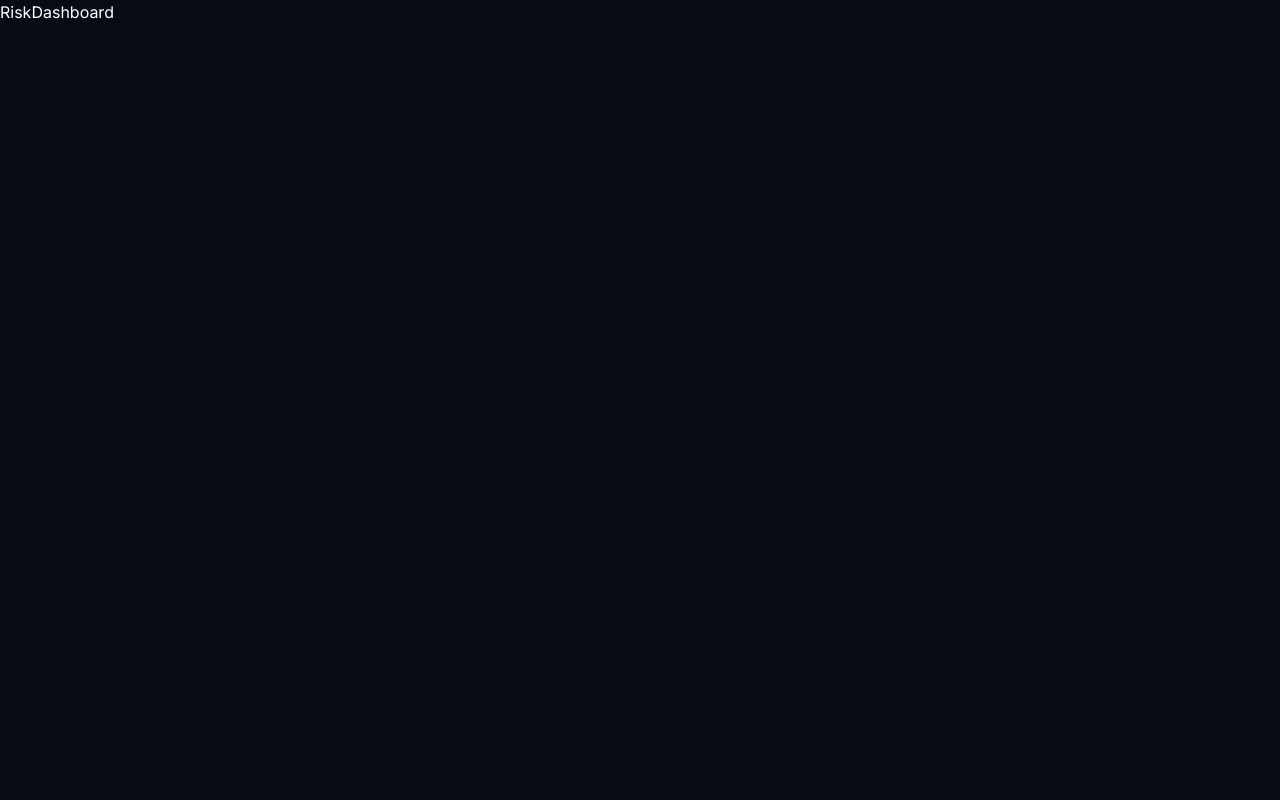
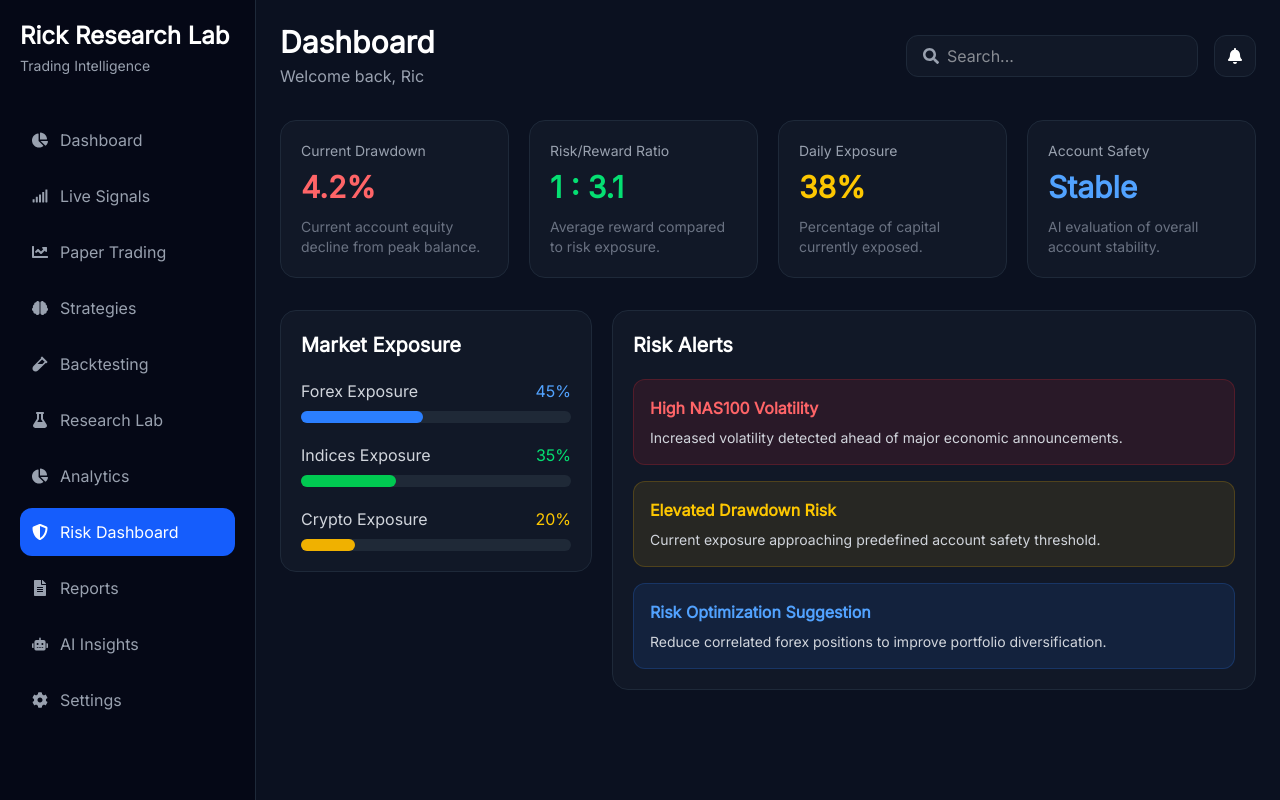
Before and after one commit to ricmusyoki-glitch/RESEARCH-LAB-TRAINING-BOT-DASHBOARD-FRONTEND, a React (Vite) app: page /risk-dashboard in a window 1280 px wide. Built offline with nearby package versions, Linux system fonts and the light colour scheme.

Commit message:
created the risk dashboard page and the components related to it

```diff
--- /dev/null
+++ b/src/components/ExposurePanel.jsx
@@ -0,0 +1,83 @@
+function ExposurePanel() {
+  return (
+    <div className="bg-[#111827] p-5 rounded-2xl border border-gray-800">
+
+      <h2 className="text-white text-xl font-bold mb-5">
+        Market Exposure
+      </h2>
+
+      <div className="space-y-5">
+
+        <div>
+
+          <div className="flex justify-between mb-2">
+
+            <p className="text-gray-300">
+              Forex Exposure
+            </p>
+
+            <p className="text-blue-400">
+              45%
+            </p>
+
+          </div>
+
+          <div className="w-full bg-[#1F2937] rounded-full h-3">
+
+            <div className="bg-blue-500 h-3 rounded-full w-[45%]"></div>
+
+          </div>
+
+        </div>
+
+        <div>
+
+          <div className="flex justify-between mb-2">
+
+            <p className="text-gray-300">
+              Indices Exposure
+            </p>
+
+            <p className="text-green-400">
+              35%
+            </p>
+
+          </div>
+
+          <div className="w-full bg-[#1F2937] rounded-full h-3">
+
+            <div className="bg-green-500 h-3 rounded-full w-[35%]"></div>
+
+          </div>
+
+        </div>
+
+        <div>
+
+          <div className="flex justify-between mb-2">
+
+            <p className="text-gray-300">
+              Crypto Exposure
+            </p>
+
+            <p className="text-yellow-400">
+              20%
+            </p>
+
+          </div>
+
+          <div className="w-full bg-[#1F2937] rounded-full h-3">
+
+            <div className="bg-yellow-500 h-3 rounded-full w-[20%]"></div>
+
+          </div>
+
+        </div>
+
+      </div>
+
+    </div>
+  );
+}
+
+export default ExposurePanel;
--- /dev/null
+++ b/src/components/RiskAlertsPanel.jsx
@@ -0,0 +1,53 @@
+function RiskAlertsPanel() {
+  return (
+    <div className="bg-[#111827] p-5 rounded-2xl border border-gray-800">
+
+      <h2 className="text-white text-xl font-bold mb-5">
+        Risk Alerts
+      </h2>
+
+      <div className="space-y-4">
+
+        <div className="bg-red-500/10 border border-red-500/20 p-4 rounded-xl">
+
+          <p className="text-red-400 font-semibold">
+            High NAS100 Volatility
+          </p>
+
+          <p className="text-gray-300 text-sm mt-2">
+            Increased volatility detected ahead of major economic announcements.
+          </p>
+
+        </div>
+
+        <div className="bg-yellow-500/10 border border-yellow-500/20 p-4 rounded-xl">
+
+          <p className="text-yellow-400 font-semibold">
+            Elevated Drawdown Risk
+          </p>
+
+          <p className="text-gray-300 text-sm mt-2">
+            Current exposure approaching predefined account safety threshold.
+          </p>
+
+        </div>
+
+        <div className="bg-blue-500/10 border border-blue-500/20 p-4 rounded-xl">
+
+          <p className="text-blue-400 font-semibold">
+            Risk Optimization Suggestion
+          </p>
+
+          <p className="text-gray-300 text-sm mt-2">
+            Reduce correlated forex positions to improve portfolio diversification.
+          </p>
+
+        </div>
+
+      </div>
+
+    </div>
+  );
+}
+
+export default RiskAlertsPanel;
--- /dev/null
+++ b/src/components/RiskMetricCard.jsx
@@ -0,0 +1,26 @@
+function RiskMetricCard({
+  title,
+  value,
+  color,
+  description,
+}) {
+  return (
+    <div className="bg-[#111827] p-5 rounded-2xl border border-gray-800">
+
+      <p className="text-gray-400 text-sm">
+        {title}
+      </p>
+
+      <h2 className={`text-3xl font-bold mt-2 ${color}`}>
+        {value}
+      </h2>
+
+      <p className="text-gray-500 text-sm mt-3">
+        {description}
+      </p>
+
+    </div>
+  );
+}
+
+export default RiskMetricCard;
--- a/src/pages/RiskDashboard.jsx
+++ b/src/pages/RiskDashboard.jsx
@@ -1,9 +1,71 @@
-import React from 'react'
+import MainLayout from "../layouts/MainLayout";
+import Sidebar from "../components/SideBar";
+import Navbar from "../components/Navbar";
 
-const RiskDashboard = () => {
+import RiskMetricCard from "../components/RiskMetricCard";
+import ExposurePanel from "../components/ExposurePanel";
+import RiskAlertsPanel from "../components/RiskAlertsPanel";
+
+function RiskDashboard() {
   return (
-    <div>RiskDashboard</div>
-  )
+    <MainLayout>
+
+      <Sidebar />
+
+      <div className="flex-1 bg-[#0B1120] p-6 overflow-y-auto">
+
+        <Navbar />
+
+        {/* Risk Metrics */}
+        <div className="grid grid-cols-1 md:grid-cols-2 xl:grid-cols-4 gap-5 mb-8">
+
+          <RiskMetricCard
+            title="Current Drawdown"
+            value="4.2%"
+            color="text-red-400"
+            description="Current account equity decline from peak balance."
+          />
+
+          <RiskMetricCard
+            title="Risk/Reward Ratio"
+            value="1 : 3.1"
+            color="text-green-400"
+            description="Average reward compared to risk exposure."
+          />
+
+          <RiskMetricCard
+            title="Daily Exposure"
+            value="38%"
+            color="text-yellow-400"
+            description="Percentage of capital currently exposed."
+          />
+
+          <RiskMetricCard
+            title="Account Safety"
+            value="Stable"
+            color="text-blue-400"
+            description="AI evaluation of overall account stability."
+          />
+
+        </div>
+
+        {/* Risk Analysis */}
+        <div className="grid grid-cols-1 xl:grid-cols-3 gap-5">
+
+          <div>
+            <ExposurePanel />
+          </div>
+
+          <div className="xl:col-span-2">
+            <RiskAlertsPanel />
+          </div>
+
+        </div>
+
+      </div>
+
+    </MainLayout>
+  );
 }
 
-export default RiskDashboard
+export default RiskDashboard;
```
